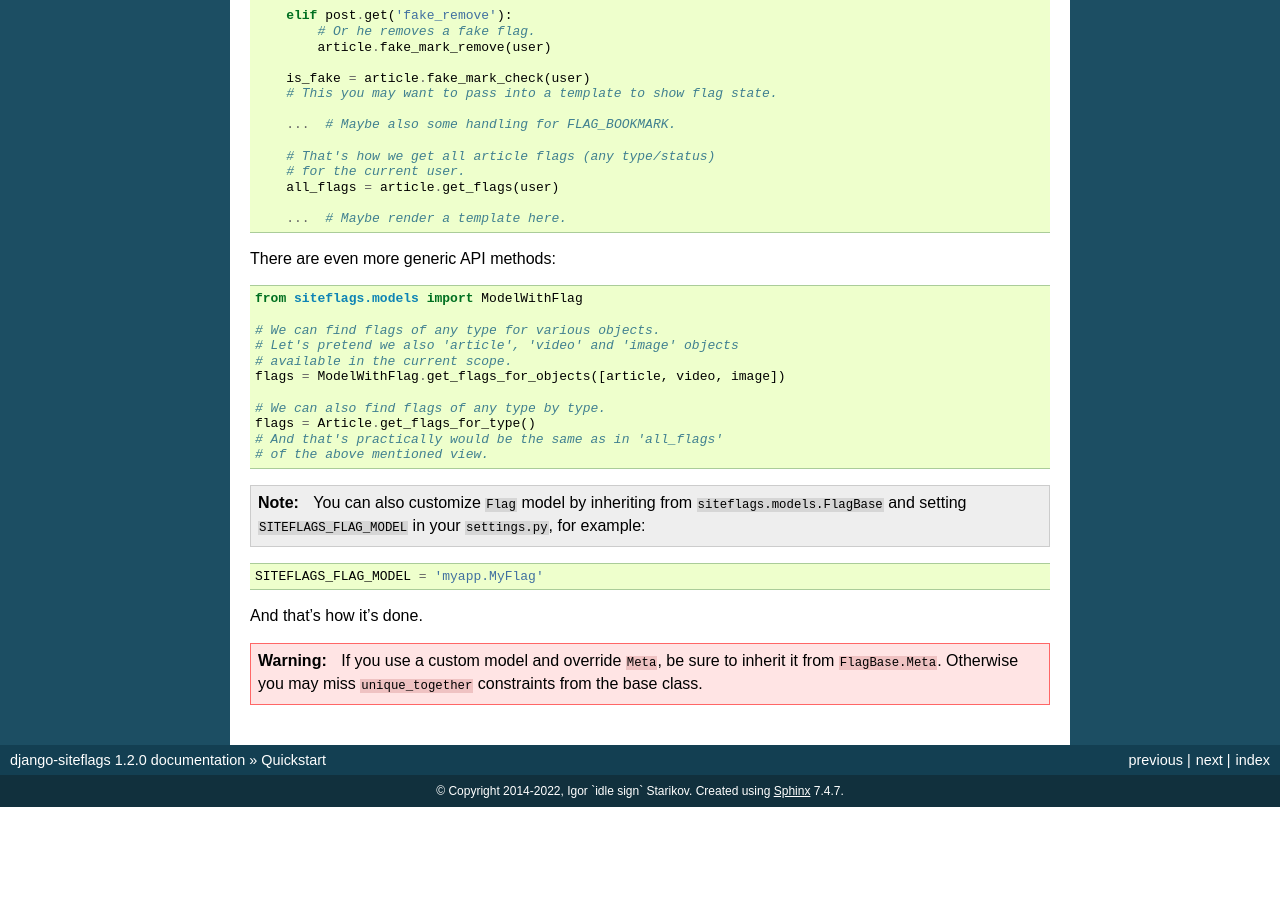
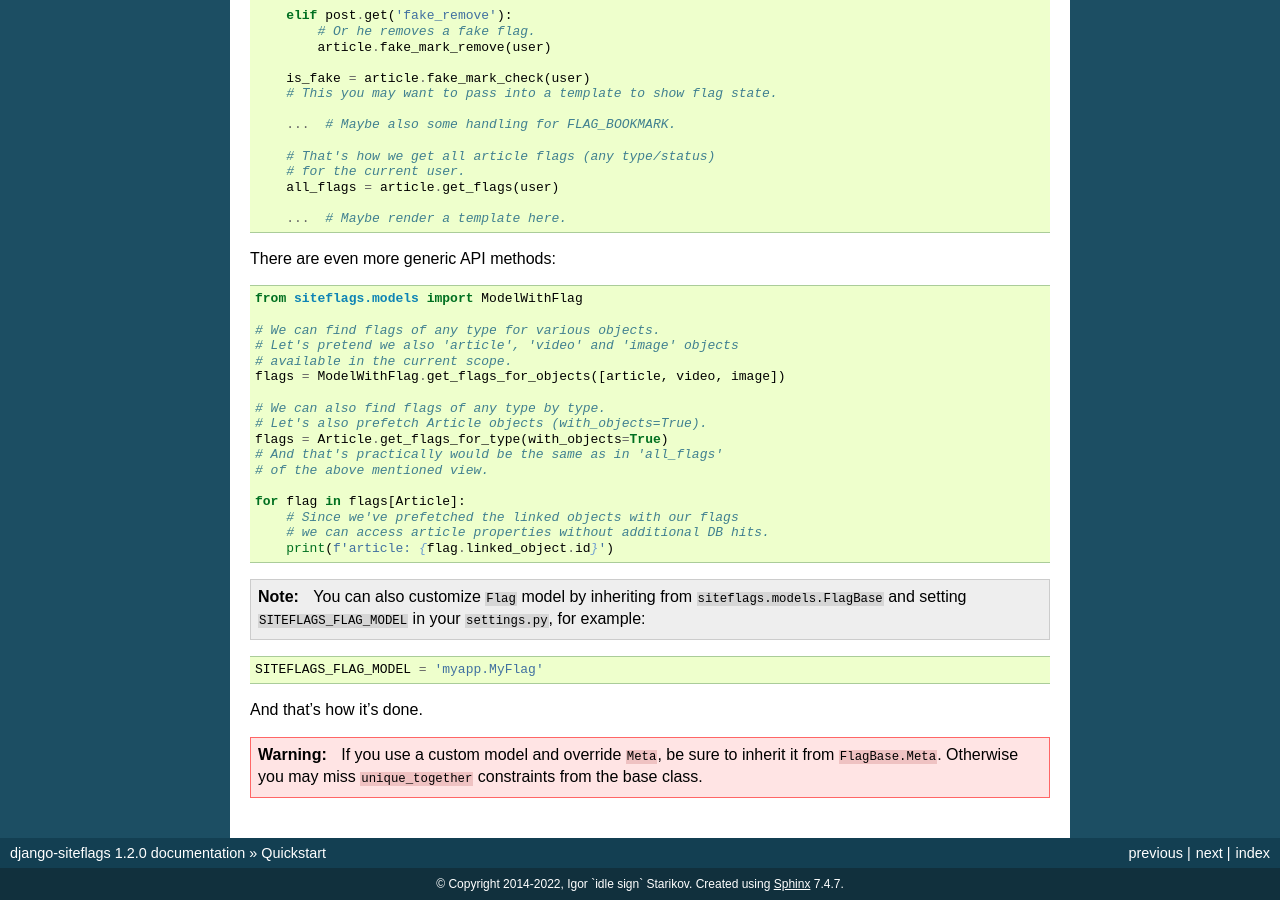
Before and after one commit to idlesign/django-siteflags, a Sphinx documentation site: the page built from docs/source/quickstart.rst, in a window 1280 px wide and 900 px high, scrolled down 1065 px. Built offline with Sphinx 7.4.7, drawn with Linux system fonts in a browser that asks for light colours; before the commit the page ends 1872 px from its top, so only the background shows below that.

Commit message:
Docs update.

```diff
--- a/docs/source/quickstart.rst
+++ b/docs/source/quickstart.rst
@@ -98,9 +98,15 @@ There are even more generic API methods:
     flags = ModelWithFlag.get_flags_for_objects([article, video, image])
 
     # We can also find flags of any type by type.
-    flags = Article.get_flags_for_type()
+    # Let's also prefetch Article objects (with_objects=True).
+    flags = Article.get_flags_for_type(with_objects=True)
     # And that's practically would be the same as in 'all_flags'
     # of the above mentioned view.
+
+    for flag in flags[Article]:
+        # Since we've prefetched the linked objects with our flags
+        # we can access article properties without additional DB hits.
+        print(f'article: {flag.linked_object.id}')
 
 
 .. note:: You can also customize ``Flag`` model by inheriting from ``siteflags.models.FlagBase``
```
